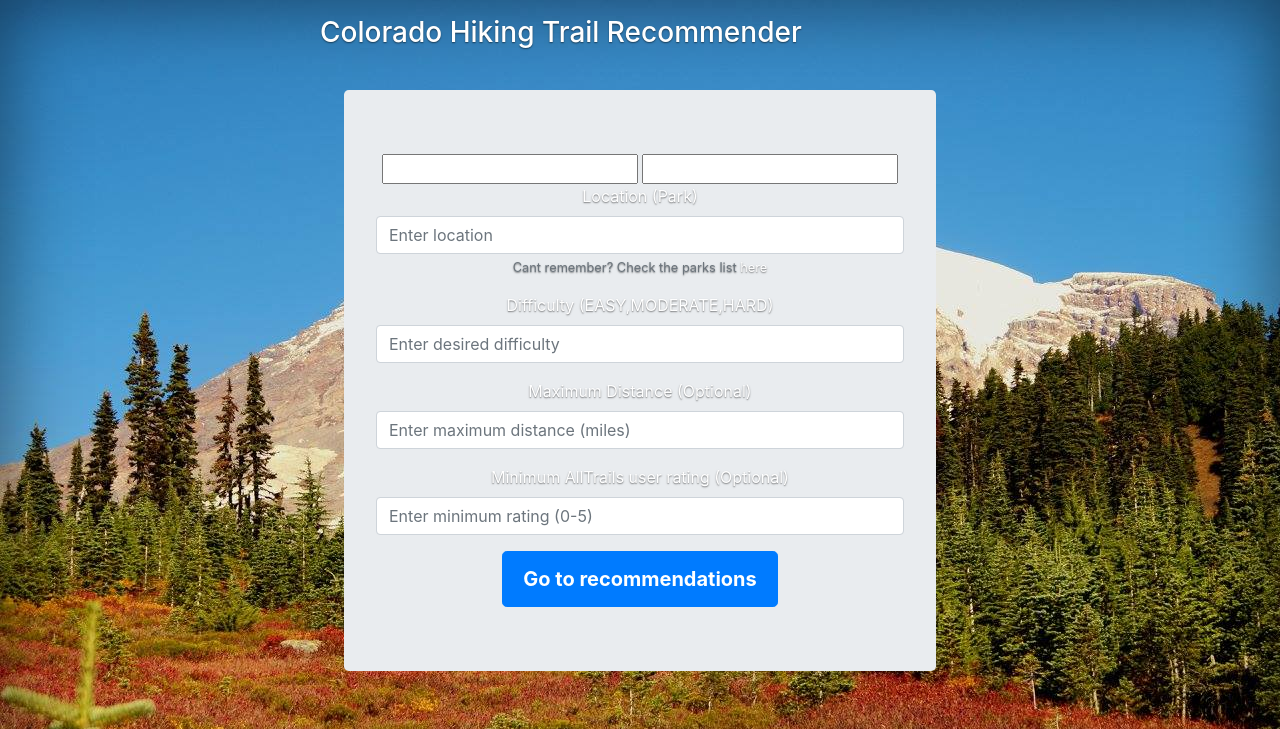
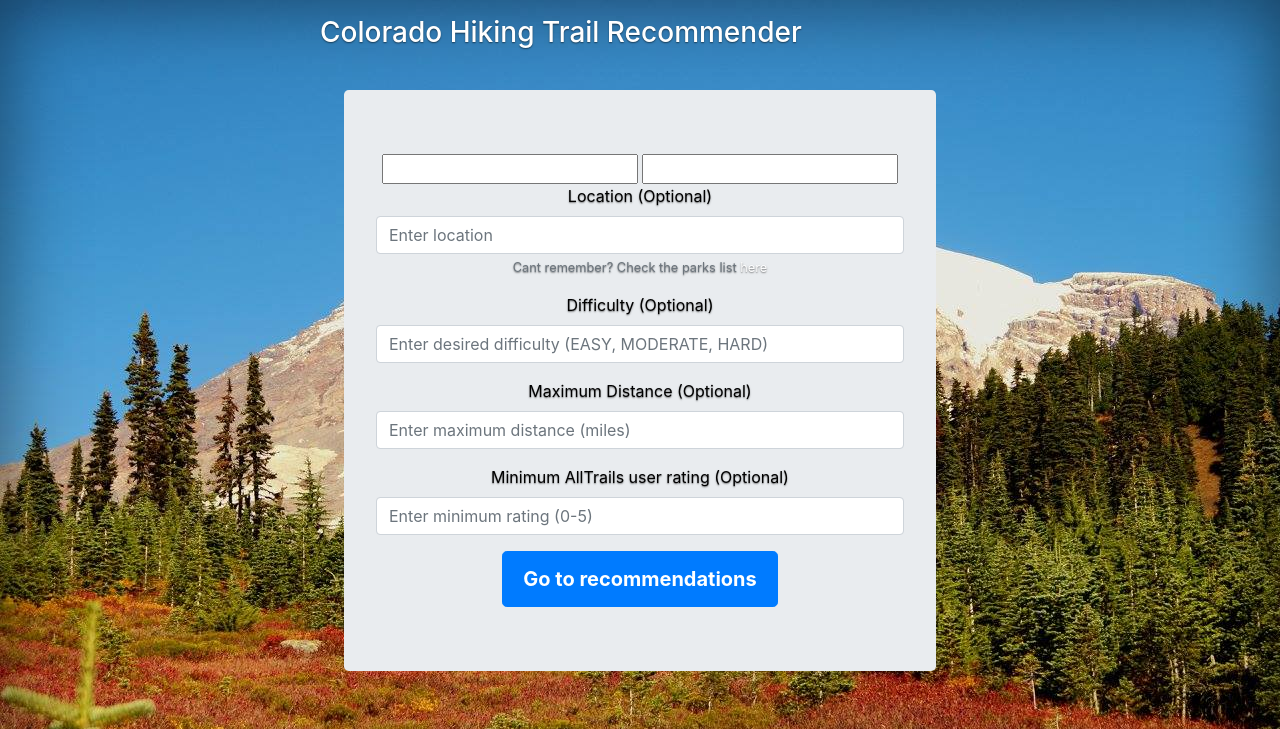
Before and after one commit to evanhosmer/Colorado-Hiking-Recommender, a Flask app: template web_app/templates/index3.html in a window 1280 px wide. Shown: the top 729 px of the page. Run offline with Flask 2, Linux system fonts and the light colour scheme; the template is opened without the code that fills it, so the values that code supplies are empty; parts of the project's set-up code (start-up, migrations or seed data) failed here and were passed over; some libraries are stand-ins or nearby versions.

Commit message:
app images

```diff
--- a/web_app/templates/index1.html
+++ b/web_app/templates/index1.html
@@ -14,10 +14,9 @@
 
     <!-- Custom styles for this template -->
     <link href="/static/css/cover.css" rel="stylesheet">
+
   </head>
-
   <body class="text-center" background = 'static/hiking.jpg'>
-
     <div class="cover-container d-flex w-100 h-100 p-3 mx-auto flex-column">
       <header class="masthead mb-auto">
         <div class="inner">
--- a/web_app/templates/index3.html
+++ b/web_app/templates/index3.html
@@ -36,20 +36,20 @@
               <input name="hike_input" value="{{hike}}">
               <input name="num_rec" value="{{n}}">
               <div class="form-group">
-                <label for="exampleInputEmail1">Location (Park)</label>
+                <label for="exampleInputEmail1"><font color = 'black'>Location (Optional)</font></label>
                 <input name="location_input" type= "text" class="form-control" id="exampleInputEmail1" aria-describedby="emailHelp" placeholder="Enter location">
                 <small id="hikeHelp" class="form-text text-muted">Cant remember? Check the parks list <a href="https://www.alltrails.com/us/colorado/parks">here</a> </small>
               </div>
               <div class="form-group">
-                <label for="exampleInputPassword1">Difficulty (EASY,MODERATE,HARD)</label>
-                <input name="difficulty_input" type= "text" class="form-control" id="exampleInputPassword1" placeholder="Enter desired difficulty">
+                <label for="exampleInputPassword1"><font color = 'black'>Difficulty (Optional)</font></label>
+                <input name="difficulty_input" type= "text" class="form-control" id="exampleInputPassword1" placeholder="Enter desired difficulty (EASY, MODERATE, HARD)">
               </div>
               <div class="form-group">
-                <label for="exampleInputdistance"> Maximum Distance (Optional)</label>
+                <label for="exampleInputdistance"><font color = 'black'>Maximum Distance (Optional)</font></label>
                 <input name="distance_input" type= "number" step="0.1" class="form-control" id="exampleInputdistance" placeholder="Enter maximum distance (miles)">
               </div>
               <div class="form-group">
-                <label for="exampleInputstars"> Minimum AllTrails user rating (Optional)</label>
+                <label for="exampleInputstars"><font color = 'black'>Minimum AllTrails user rating (Optional)</font></label>
                 <input name="stars_input" type= "number" step="0.1" class="form-control" id="exampleInputdistance" placeholder="Enter minimum rating (0-5)">
               </div>
                   <button type="submit" class="btn btn-primary btn-lg">Go to recommendations</button>
--- a/web_app/templates/index4.html
+++ b/web_app/templates/index4.html
@@ -52,4 +52,7 @@ html, body {
   </div>
 </div>
 
+<IMG STYLE="position:absolute; TOP:500x; LEFT:850px; WIDTH:250px; HEIGHT:150px" SRC="static/co.png">
+<IMG STYLE="position:absolute; TOP:500px; LEFT:400px; WIDTH:400px; HEIGHT:auto" SRC="static/all_trails.png">
+
 {% endblock %}
```
Also changed, not shown: web_app/static/all_trails.png (added), web_app/static/co.png (added), web_app/static/colorado.jpg (added).
